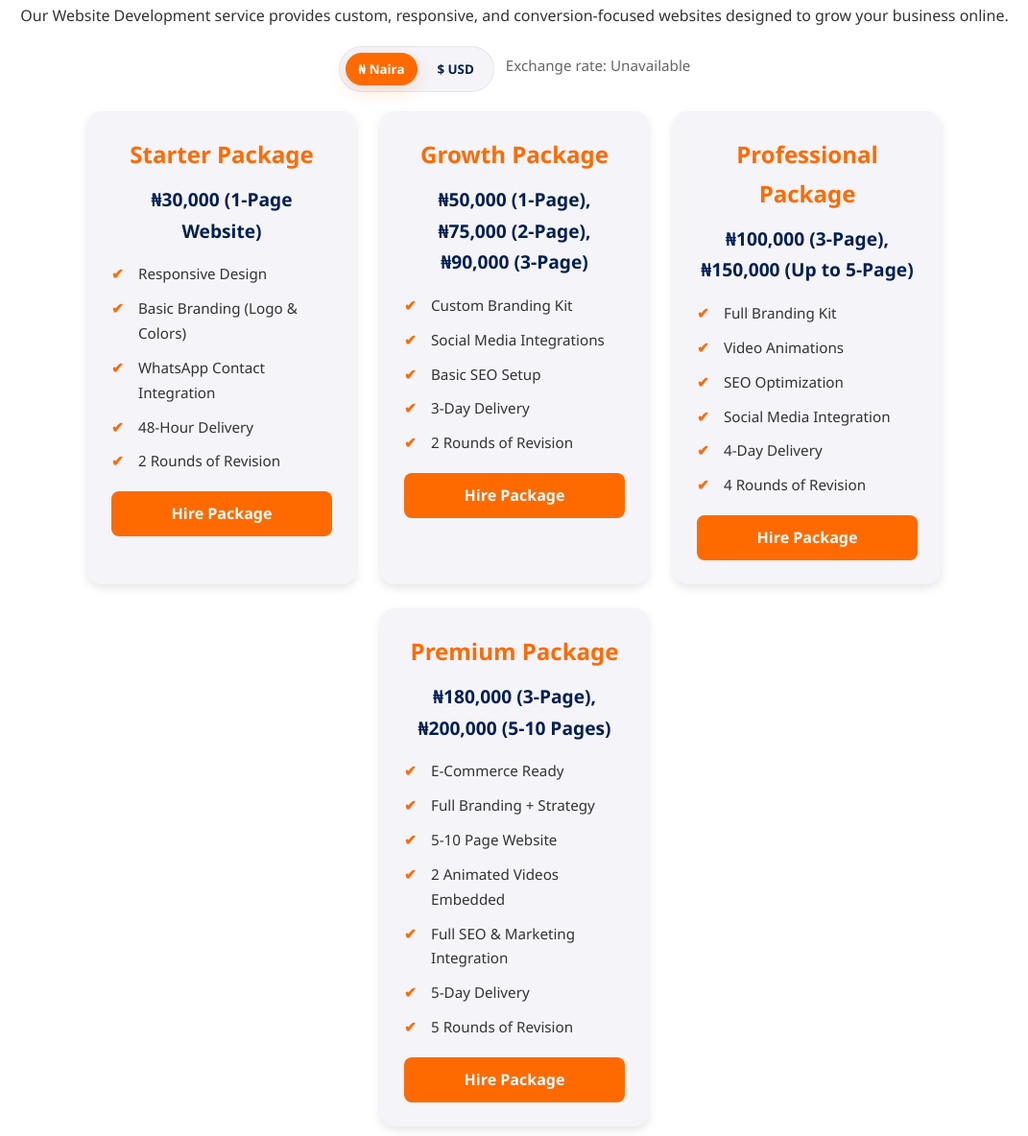
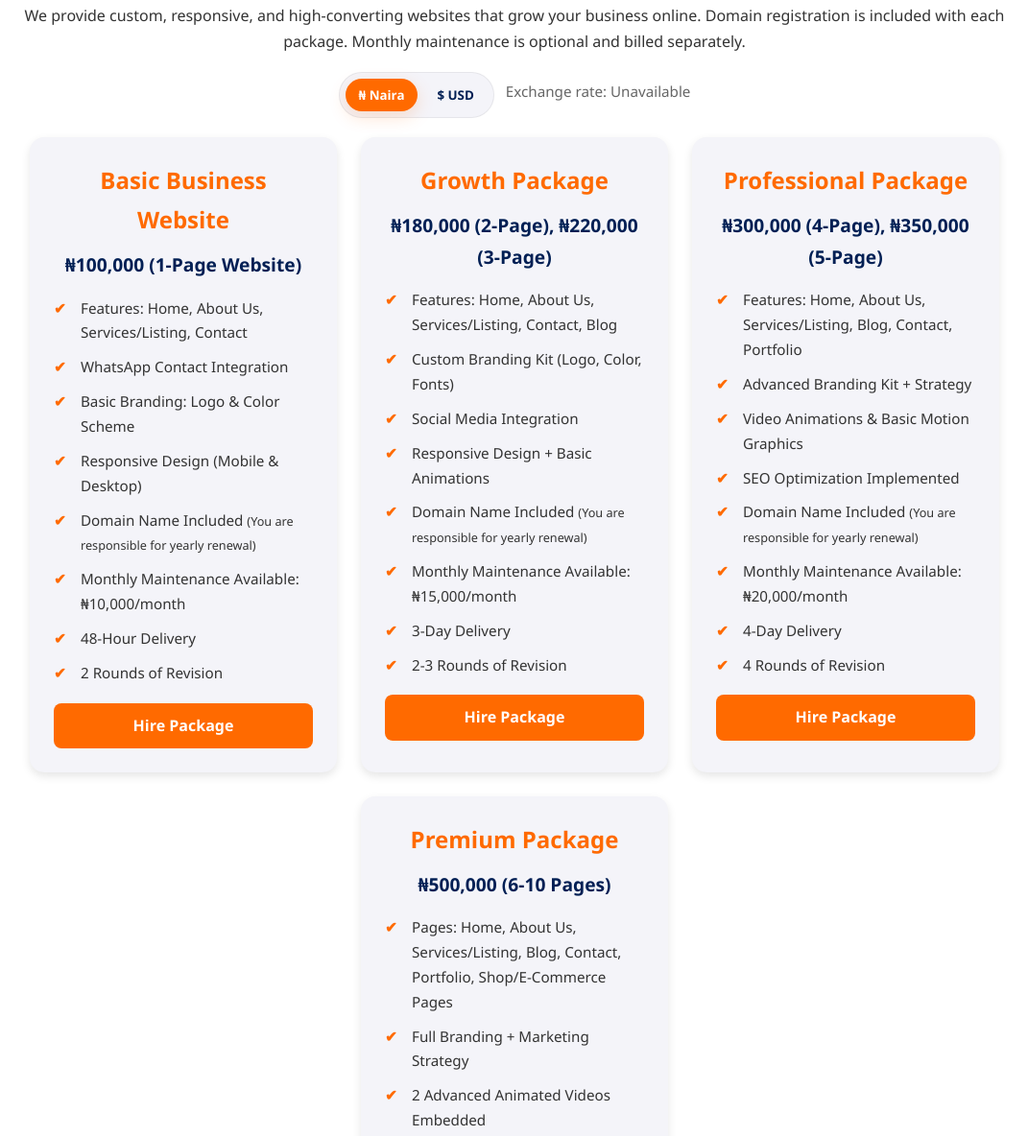
Before and after one commit to vintechdigitalservices-sudo/Vintech-services-, a plain HTML site: page web-development.html in a window 1280 px wide. Shown: the part 305-1489 px from the top of the page at 96% size, without its empty margins (104-1175 px from the left). Drawn offline with Linux system fonts and the light colour scheme; no server answers.

Commit message:
Add files via upload

```diff
--- a/web-development.html
+++ b/web-development.html
@@ -4,6 +4,9 @@
   <meta charset="UTF-8" />
   <meta name="viewport" content="width=device-width, initial-scale=1" />
   <title>Website Development | VINTECH DIGITAL SERVICES</title>
+  <meta name="description" content="Professional Website Development Services by VINTECH DIGITAL SERVICES. Get responsive, custom websites with branding, social integration, and more.">
+  <meta name="keywords" content="website development, professional websites, responsive web design, SEO, digital services, Nigeria">
+  <meta name="robots" content="index, follow">
   <style>
     *{margin:0;padding:0;box-sizing:border-box;font-family:'Segoe UI',Arial,sans-serif}
     body{background:#fff;color:#001F54;line-height:1.7}
@@ -23,7 +26,7 @@
     .rate-info small{display:block;color:#888;font-size:0.82rem;margin-top:6px}
     /* packages */
     .packages{display:flex;flex-wrap:wrap;justify-content:center;gap:25px;margin-top:12px}
-    .package-card{background:#f4f4f9;border-radius:15px;box-shadow:0 4px 10px rgba(0,0,0,0.1);padding:25px;width:280px;transition:0.3s}
+    .package-card{background:#f4f4f9;border-radius:15px;box-shadow:0 4px 10px rgba(0,0,0,0.1);padding:25px;width:320px;transition:0.3s}
     .package-card:hover{transform:translateY(-6px)}
     .package-card h3{color:#FF6A00;font-size:1.5rem;margin-bottom:10px;text-align:center}
     .price{text-align:center;font-size:1.2rem;color:#001F54;font-weight:bold;margin-bottom:16px}
@@ -32,6 +35,8 @@
     .package-card ul li::before{content:"✔";position:absolute;left:0;color:#FF6A00;font-weight:bold}
     .btn{display:block;background:#FF6A00;color:#fff;text-align:center;padding:10px 0;border-radius:8px;font-weight:700;transition:0.25s;cursor:pointer}
     .btn:hover{background:#e55d00}
+    .note-contact{background:#001F54;color:#fff;text-align:center;padding:20px;border-radius:12px;margin-top:30px}
+    .note-contact a{color:#FF6A00;font-weight:bold}
     footer{background:#001F54;color:#fff;text-align:center;padding:20px;margin-top:36px}
     footer a{color:#FF6A00;margin:0 10px}
     footer a:hover{text-decoration:underline}
@@ -47,7 +52,7 @@
 
   <section>
     <h2>Build Your Online Presence with Professional Websites</h2>
-    <p>Our Website Development service provides custom, responsive, and conversion-focused websites designed to grow your business online.</p>
+    <p>We provide custom, responsive, and high-converting websites that grow your business online. Domain registration is included with each package. Monthly maintenance is optional and billed separately.</p>
 
     <!-- Currency toggle -->
     <div class="currency-bar">
@@ -62,66 +67,81 @@
 
     <div class="packages">
 
-      <!-- Starter Package -->
+      <!-- Basic / Starter Package -->
       <div class="package-card">
-        <h3>Starter Package</h3>
-        <p class="price" data-ngn="30000" data-ngn-text="₦30,000 (1-Page Website)">₦30,000 (1-Page Website)</p>
+        <h3>Basic Business Website</h3>
+        <p class="price" data-ngn="100000" data-ngn-text="₦100,000 (1-Page Website)">₦100,000 (1-Page Website)</p>
         <ul>
-          <li>Responsive Design</li>
-          <li>Basic Branding (Logo & Colors)</li>
+          <li>Features: Home, About Us, Services/Listing, Contact</li>
           <li>WhatsApp Contact Integration</li>
+          <li>Basic Branding: Logo & Color Scheme</li>
+          <li>Responsive Design (Mobile & Desktop)</li>
+          <li>Domain Name Included <small>(You are responsible for yearly renewal)</small></li>
+          <li>Monthly Maintenance Available: ₦10,000/month</li>
           <li>48-Hour Delivery</li>
           <li>2 Rounds of Revision</li>
         </ul>
-        <a class="btn" target="_blank" href="https://wa.me/2348124022971?text=Hi%20VINTECH!%20I'm%20interested%20in%20the%20Starter%20Website%20Development%20Package.%20How%20do%20I%20get%20started?">Hire Package</a>
+        <a class="btn" target="_blank" href="https://wa.me/2348124022971?text=Hi%20VINTECH!%20I'm%20interested%20in%20the%20Basic%20Business%20Website%20Package.%20How%20do%20I%20get%20started?">Hire Package</a>
       </div>
 
       <!-- Growth Package -->
       <div class="package-card">
         <h3>Growth Package</h3>
-        <p class="price" data-ngn="50000" data-ngn-text="₦50,000 (1-Page), ₦75,000 (2-Page), ₦90,000 (3-Page)">₦50,000 (1-Page), ₦75,000 (2-Page), ₦90,000 (3-Page)</p>
+        <p class="price" data-ngn="180000" data-ngn-text="₦180,000 (2-Page), ₦220,000 (3-Page)">₦180,000 (2-Page), ₦220,000 (3-Page)</p>
         <ul>
-          <li>Custom Branding Kit</li>
-          <li>Social Media Integrations</li>
-          <li>Basic SEO Setup</li>
+          <li>Features: Home, About Us, Services/Listing, Contact, Blog</li>
+          <li>Custom Branding Kit (Logo, Color, Fonts)</li>
+          <li>Social Media Integration</li>
+          <li>Responsive Design + Basic Animations</li>
+          <li>Domain Name Included <small>(You are responsible for yearly renewal)</small></li>
+          <li>Monthly Maintenance Available: ₦15,000/month</li>
           <li>3-Day Delivery</li>
-          <li>2 Rounds of Revision</li>
+          <li>2-3 Rounds of Revision</li>
         </ul>
-        <a class="btn" target="_blank" href="https://wa.me/2348124022971?text=Hi%20VINTECH!%20I'm%20interested%20in%20the%20Growth%20Website%20Development%20Package.%20How%20do%20I%20get%20started?">Hire Package</a>
+        <a class="btn" target="_blank" href="https://wa.me/2348124022971?text=Hi%20VINTECH!%20I'm%20interested%20in%20the%20Growth%20Website%20Package.%20How%20do%20I%20get%20started?">Hire Package</a>
       </div>
 
       <!-- Professional Package -->
       <div class="package-card">
         <h3>Professional Package</h3>
-        <p class="price" data-ngn="100000" data-ngn-text="₦100,000 (3-Page), ₦150,000 (Up to 5-Page)">₦100,000 (3-Page), ₦150,000 (Up to 5-Page)</p>
+        <p class="price" data-ngn="300000" data-ngn-text="₦300,000 (4-Page), ₦350,000 (5-Page)">₦300,000 (4-Page), ₦350,000 (5-Page)</p>
         <ul>
-          <li>Full Branding Kit</li>
-          <li>Video Animations</li>
-          <li>SEO Optimization</li>
-          <li>Social Media Integration</li>
+          <li>Features: Home, About Us, Services/Listing, Blog, Contact, Portfolio</li>
+          <li>Advanced Branding Kit + Strategy</li>
+          <li>Video Animations & Basic Motion Graphics</li>
+          <li>SEO Optimization Implemented</li>
+          <li>Domain Name Included <small>(You are responsible for yearly renewal)</small></li>
+          <li>Monthly Maintenance Available: ₦20,000/month</li>
           <li>4-Day Delivery</li>
           <li>4 Rounds of Revision</li>
         </ul>
-        <a class="btn" target="_blank" href="https://wa.me/2348124022971?text=Hi%20VINTECH!%20I'm%20interested%20in%20the%20Professional%20Website%20Development%20Package.%20How%20do%20I%20get%20started?">Hire Package</a>
+        <a class="btn" target="_blank" href="https://wa.me/2348124022971?text=Hi%20VINTECH!%20I'm%20interested%20in%20the%20Professional%20Website%20Package.%20How%20do%20I%20get%20started?">Hire Package</a>
       </div>
 
       <!-- Premium Package -->
       <div class="package-card">
         <h3>Premium Package</h3>
-        <p class="price" data-ngn="180000" data-ngn-text="₦180,000 (3-Page), ₦200,000 (5-10 Pages)">₦180,000 (3-Page), ₦200,000 (5-10 Pages)</p>
+        <p class="price" data-ngn="500000" data-ngn-text="₦500,000 (6-10 Pages)">₦500,000 (6-10 Pages)</p>
         <ul>
-          <li>E-Commerce Ready</li>
-          <li>Full Branding + Strategy</li>
-          <li>5-10 Page Website</li>
-          <li>2 Animated Videos Embedded</li>
+          <li>Pages: Home, About Us, Services/Listing, Blog, Contact, Portfolio, Shop/E-Commerce Pages</li>
+          <li>Full Branding + Marketing Strategy</li>
+          <li>2 Advanced Animated Videos Embedded</li>
           <li>Full SEO & Marketing Integration</li>
+          <li>Domain Name Included <small>(You are responsible for yearly renewal)</small></li>
+          <li>Monthly Maintenance Available: ₦30,000/month</li>
           <li>5-Day Delivery</li>
           <li>5 Rounds of Revision</li>
         </ul>
-        <a class="btn" target="_blank" href="https://wa.me/2348124022971?text=Hi%20VINTECH!%20I'm%20interested%20in%20the%20Premium%20Website%20Development%20Package.%20How%20do%20I%20get%20started?">Hire Package</a>
+        <a class="btn" target="_blank" href="https://wa.me/2348124022971?text=Hi%20VINTECH!%20I'm%20interested%20in%20the%20Premium%20Website%20Package.%20How%20do%20I%20get%20started?">Hire Package</a>
       </div>
 
     </div>
+
+    <!-- Contact if package not listed -->
+    <div class="note-contact">
+      <p>Didn't find your desired website package? <a target="_blank" href="https://wa.me/2348124022971?text=Hi%20VINTECH!%20I%20would%20like%20a%20custom%20website%20package.%20Can%20you%20help%20me?">Contact us on WhatsApp</a> for a personalized quote.</p>
+    </div>
+
   </section>
 
   <footer>
```
Also changed, not shown: thankyou.html (added, +55 -0 lines), 1 other file.
